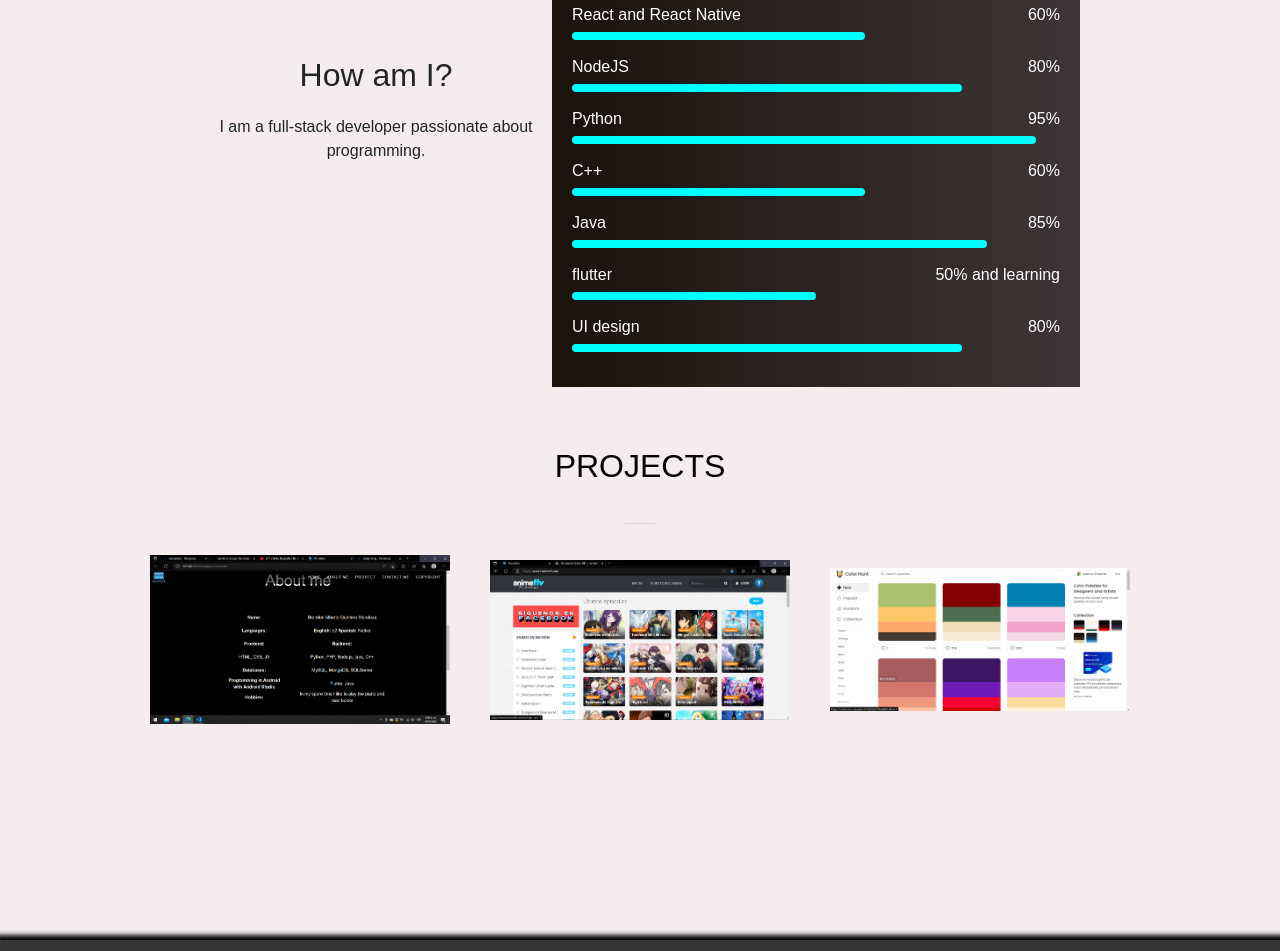
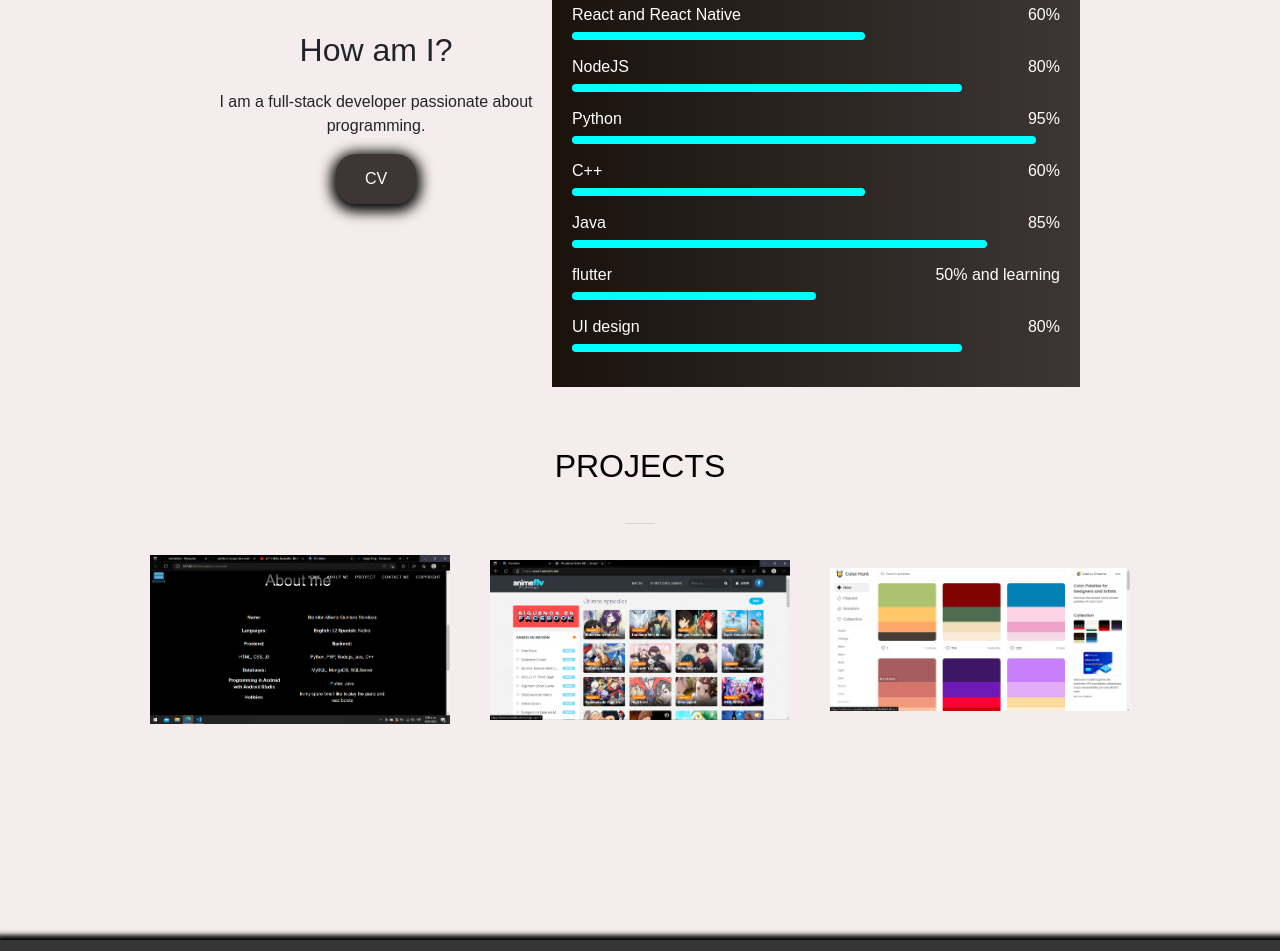
Before and after one commit to BrthMnd/Portafolio, a plain HTML site: page public/index.html in a window 1280 px wide. Shown: the part 1276-2227 px from the top of the page. Drawn offline with nearby package versions, Linux system fonts and the light colour scheme; some packages are replaced by stand-ins of ours; a script that the page names is missing.

Commit message:
Ultimos detalles

```diff
--- a/assets/style/index__style.css
+++ b/assets/style/index__style.css
@@ -417,6 +417,31 @@
 #span__year{
     color: rgb(165, 29, 255);
 }
+#button__cv{
+    background-color: #3E3636;
+    color: white;
+    text-decoration: none;
+    width: 80px;
+    height: 50px;
+    display: flex;
+    justify-content: center;
+    align-items: center;
+    border-radius: 20px;
+    box-shadow: 0px 3px 13px 5px black ;
+    transition: 0.6s;
+}
+#button__cv:hover{
+    transform: scale(1.3);
+    box-shadow: 0px 0px 0px 0px black ;
+    transition: 0.6s;
+}
+#button__cv:active{
+    box-shadow: 0px 3px 19px 5px black ;
+    transform: scale(0.9);
+    transition: 0.6s;
+}
+
+
 
 
 
--- a/public/index.html
+++ b/public/index.html
@@ -78,6 +78,8 @@
         <div id="read">
           <h1>How am I?</h1>
           <p>I am a full-stack developer passionate about programming.</p>
+
+          <a href="../assets/scripts/datos/CV-BRANDON_QUINTERO.pdf" id="button__cv">CV</a>
         </div>
 
         <div id="date__languages">
```
